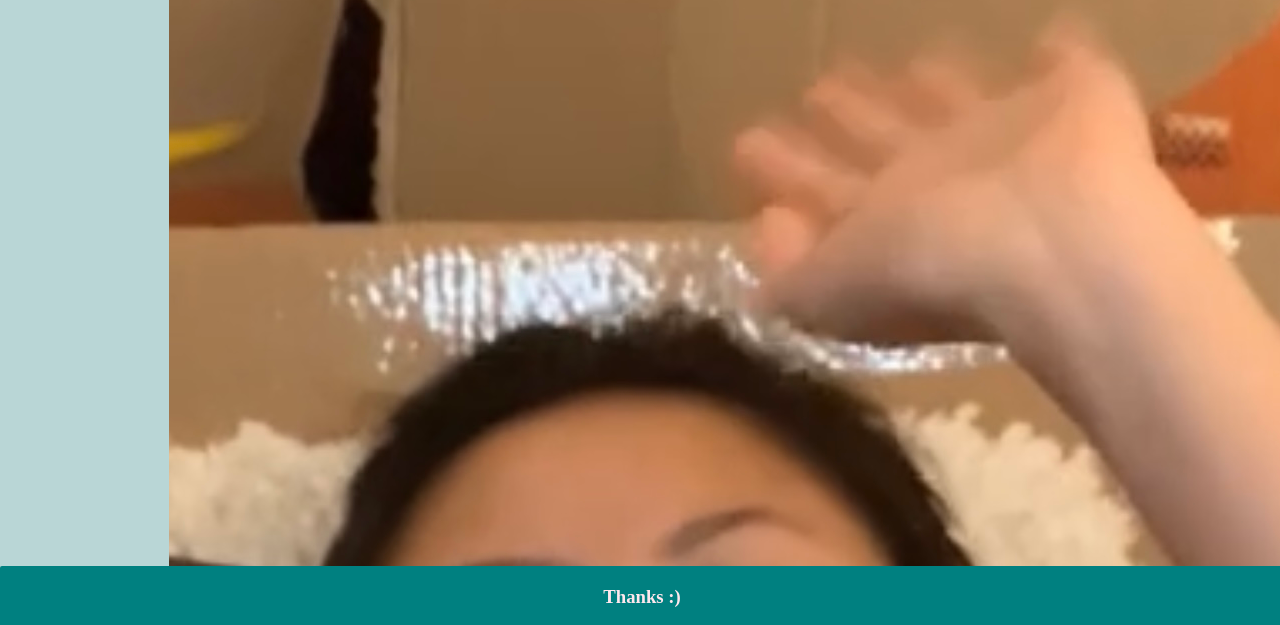
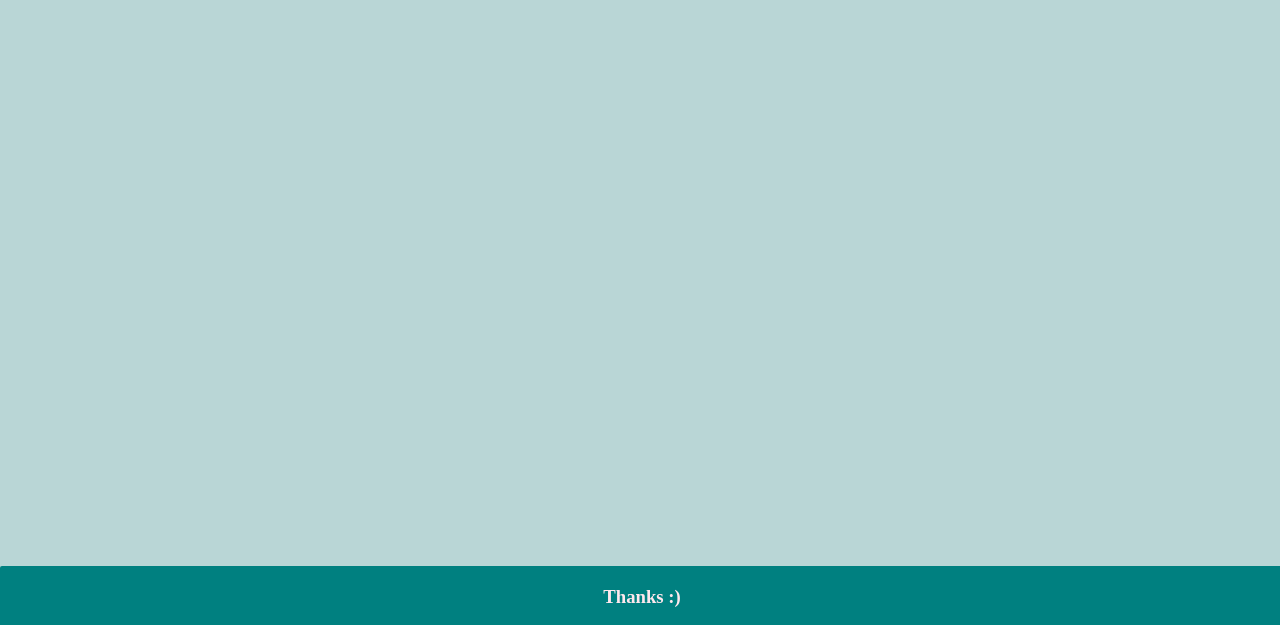
Before and after one commit to HiTyra/Project, a plain HTML site: page index.html in a window 1280 px wide. Shown: the part 171-796 px from the top of the page. Drawn offline with Linux system fonts and the light colour scheme.

Commit message:
websitedesign

```diff
--- a/index.html
+++ b/index.html
@@ -19,7 +19,6 @@
         <li><a href="proposal.html" class="heading">Proposal</a></li>
         <li><a href="sitemap.html" class="heading">Sitemap</a></li>
       </ul>
-<img src="images/IMG_3519.jpg" alt="who farted?" >
       <footer>
         <h3>Thanks :)</h3>
       </footer>
```
Also changed, not shown: website-design/Websitedesign (1).jpg (added), website-design/Websitedesign (2).jpg (added).
